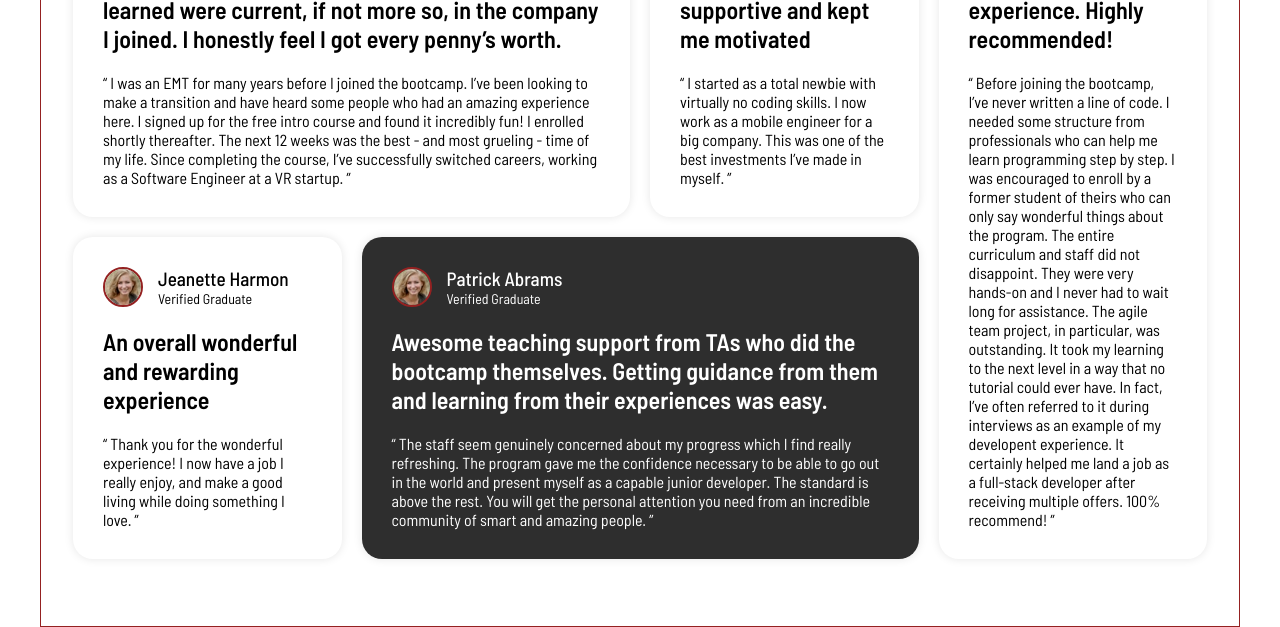
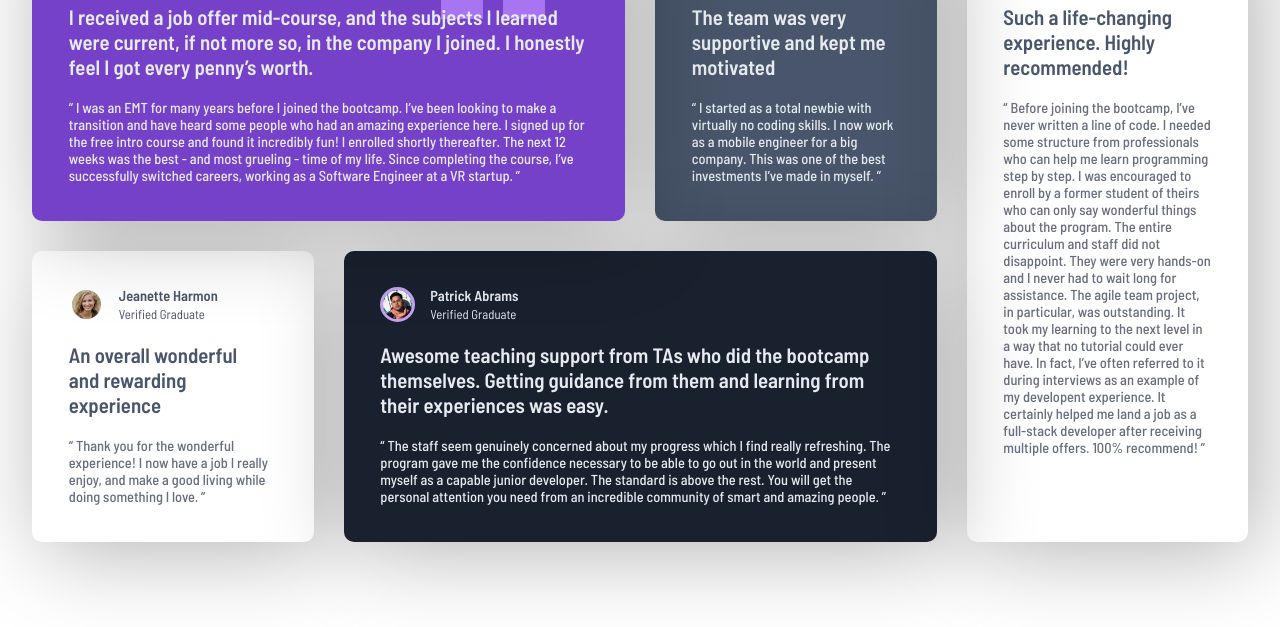
Before and after one commit to robiulsagor/fm-testimonials-grid-section, a plain HTML site: page index.html in a window 1280 px wide. Shown: the part 173-800 px from the top of the page. Drawn offline with Linux system fonts and the light colour scheme.

Commit message:
feat: Project complete

```diff
--- a/index.html
+++ b/index.html
@@ -44,6 +44,10 @@
             The next 12 weeks was the best - and most grueling - time of my life. Since completing
             the course, I’ve successfully switched careers, working as a Software Engineer at a VR startup. ”
           </p>
+        </div>
+
+        <div class="quote-img">
+          <img src="./images/bg-pattern-quotation.svg" alt="">
         </div>
       </div>
       <!-- testimonial card -->
@@ -99,7 +103,7 @@
       <!-- testimonial card -->
       <div class="card">
         <div class="card__header">
-          <img src="./images/image-jeanette.jpg" alt="Patrick Abrams" class="card__image">
+          <img src="./images/image-patrick.jpg" alt="Patrick Abrams" class="card__image">
 
           <div class="card__header__info">
             <h3 class="card__name">
@@ -128,7 +132,7 @@
       <!-- testimonial card -->
       <div class="card">
         <div class="card__header">
-          <img src="./images/image-jeanette.jpg" alt="Patrick Abrams" class="card__image">
+          <img src="./images/image-kira.jpg" alt="  Kira Whittle" class="card__image">
 
           <div class="card__header__info">
             <h3 class="card__name">
--- a/style.css
+++ b/style.css
@@ -1,3 +1,17 @@
+:root {
+  --purple-50: hsl(260, 100%, 95%);
+  --purple-300: hsl(264, 82%, 80%);
+  --purple-500: hsl(263, 55%, 52%);
+
+  --white: hsl(0, 0%, 100%);
+  --grey-100: hsl(214, 17%, 92%);
+  --grey-200: hsl(0, 0%, 81%);
+  --grey-400: hsl(224, 10%, 45%);
+  --grey-500: hsl(217, 19%, 35%);
+  --dark-blue: hsl(219, 29%, 14%);
+  --black: hsl(0, 0%, 7%);
+}
+
 * {
   margin: 0;
   padding: 0;
@@ -9,10 +23,8 @@ body {
 }
 
 .wrapper {
-  max-width: 1200px;
   margin: 0 auto;
   padding: 2rem;
-  border: 1px solid #942121;
   min-height: 100vh;
   display: flex;
   align-items: center;
@@ -21,71 +33,166 @@ body {
 
 .container {
   width: 100%;
+  max-width: 1220px;
   margin: 0 auto;
   display: grid;
-  grid-template-columns: 1fr 1fr 1fr 1fr;
-  align-items: baseline;
-  align-content: center;
-  /* justify-content: safe; */
-  justify-self: baseline;
-  gap: 20px;
+  grid-template-columns: 1fr;
+  align-items: stretch;
+  gap: 30px;
+  padding-bottom: 0px;
 }
 
 .card {
-  box-shadow: 0 0 10px rgba(0, 0, 0, 0.1);
-  padding: 30px;
-  border-radius: 20px;
+  box-shadow: 10px 10px 90px rgba(0, 0, 0, 0.3);
+  padding: 2.3rem;
+  border-radius: 10px;
+  width: 90%;
+  margin: 0 auto;
+  max-width: 320px;
+  position: relative;
 }
 
 .card:first-child {
-  grid-column: span 2;
+  grid-column: auto;
+  background: var(--purple-500);
+  color: var(--white);
+  z-index: 10;
+}
+
+/* quote image hidden for small screen */
+.quote-img {
+  position: absolute;
+  top: 0.3rem;
+  right: 5rem;
+  z-index: -1;
+  display: none;
+}
+
+.card:nth-child(2) {
+  background: var(--grey-500);
+  color: var(--white);
 }
 
 .card:nth-child(3) {
-  grid-row: 2 / span 1;
+  grid-row: auto;
 }
 
 .card:nth-child(4) {
-  grid-column: 2 / span 2;
-  background: #000000d1;
-  color: white !important;
+  grid-column: auto;
+  background: var(--dark-blue);
 }
 
 .card:nth-child(5) {
-  grid-area: 1 / 4 /4 /4;
+  grid-area: auto;
 }
 
 .card__header {
   display: flex;
+  font-size: 1.25rem;
   gap: 15px;
 }
 
-.card__image {
-  width: 40px;
-  height: 40px;
-  border-radius: 50%;
-  border: 2px solid #942121;
+/* 3rd and 5th card header color should be grey-500 */
+.card:nth-child(3) .card__header,
+.card:nth-child(5) .card__header {
+  color: var(--grey-500);
 }
 
-.card__name {
-  font-size: 1.2rem;
-  font-weight: 500;
-  /* color: #333; */
+/* 1st, 2nd and 4th card header color should be grey-100*/
+.card:nth-child(1) .card__header,
+.card:nth-child(2) .card__header,
+.card:nth-child(4) .card__header {
+  color: var(--grey-100);
 }
 
-.card__role {
-  font-size: 0.875rem;
+.card__image {
+  width: 35px;
+  height: 35px;
+  border-radius: 50%;
 }
 
+/* card-image or author image border for 1st and 4th card  */
+.card:nth-child(1) .card__image,
+.card:nth-child(4) .card__image {
+  border: 3px solid var(--purple-300);
+}
+
+/* card-image or author image border for 2nd, 3rd and 5th card */
+.card:nth-child(2) .card__image,
+.card:nth-child(3) .card__image,
+.card:nth-child(5) .card__image {
+  border: 3px solid var(--white);
+}
+
+/* author name */
+.card__name {
+  font-size: 0.9rem;
+  font-weight: 600;
+  margin-bottom: 0.1rem;
+}
+
+/* author role */
+.card__role {
+  font-size: 0.8rem;
+}
+
+/* testimonial title */
 .card__testimonial__title {
-  font-size: 1.5rem;
-  /* color: #666; */
+  font-size: 1.3rem;
   margin-top: 20px;
   font-weight: 600;
+  color: var(--grey-500);
 }
 
+/* testimonial body */
 .card__testimonial__text {
-  font-size: 1rem;
-  /* color: #333; */
+  font-size: 0.9rem;
   margin-top: 20px;
+  color: var(--grey-400);
+  font-weight: 500;
 }
+
+/* testimonial title and body colors for 1st, 2nd and 4th card */
+.card:first-child .card__testimonial__title,
+.card:first-child .card__testimonial__text,
+.card:nth-child(2) .card__testimonial__title,
+.card:nth-child(2) .card__testimonial__text,
+.card:nth-child(4) .card__testimonial__title,
+.card:nth-child(4) .card__testimonial__text {
+  color: var(--grey-100);
+}
+
+@media screen and (min-width: 1200px) {
+  .container {
+    grid-template-columns: repeat(4, 1fr);
+  }
+  .card {
+    width: 100%;
+    max-width: none;
+  }
+
+  /* show the qoute image which is hidden on small screen */
+  .quote-img {
+    display: block;
+  }
+
+  .card:first-child {
+    grid-column: span 2;
+  }
+
+  .card:nth-child(3) {
+    grid-row: 2 / span 1;
+  }
+
+  .card:nth-child(3) .card__testimonial__title {
+    width: 90%;
+  }
+
+  .card:nth-child(4) {
+    grid-column: 2 / span 2;
+  }
+
+  .card:nth-child(5) {
+    grid-area: 1 / 4 /3 /5;
+  }
+}
--- /dev/null
+++ b/test.css
@@ -0,0 +1,32 @@
+* {
+  margin: 0;
+  padding: 0;
+  box-sizing: border-box;
+}
+
+body {
+  font-family: "Poppins", sans-serif;
+}
+
+.container {
+  padding: 2rem;
+  display: grid;
+  grid-template-columns: repeat(3, 1fr);
+  gap: 2rem;
+}
+
+.card {
+  box-shadow: 0px 0px 9px rgba(0, 0, 0, 0.3);
+  padding: 2rem;
+  border-radius: 0.5rem;
+}
+
+.card h2 {
+  font-size: 1.5rem;
+  margin-bottom: 1rem;
+  color: #434343;
+}
+
+.card-5 {
+  grid-area: 1 / 3/ 3/4;
+}
```
Also changed, not shown: test.html (added, +47 -0 lines), screenshot.png (added), 1 other file.
